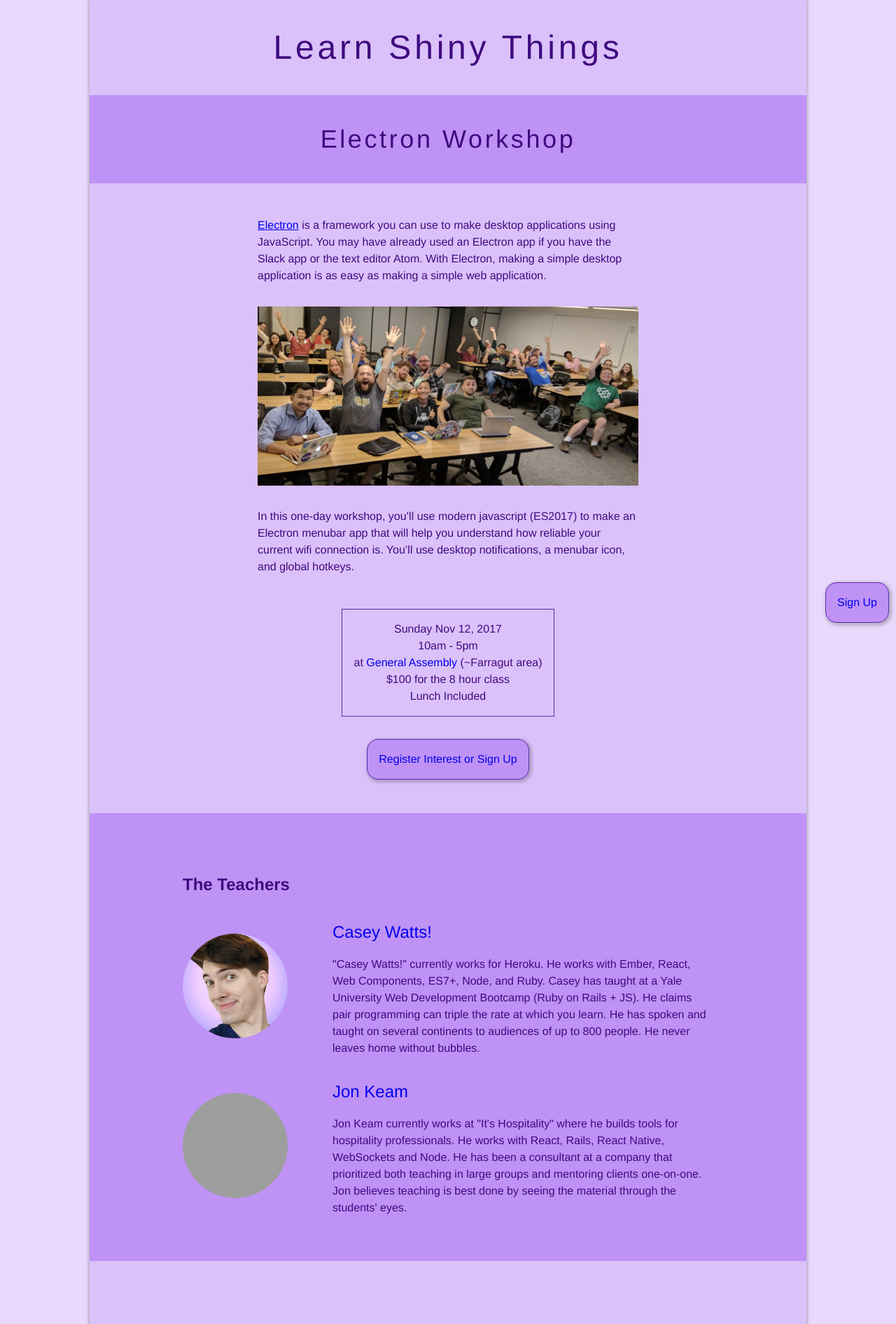
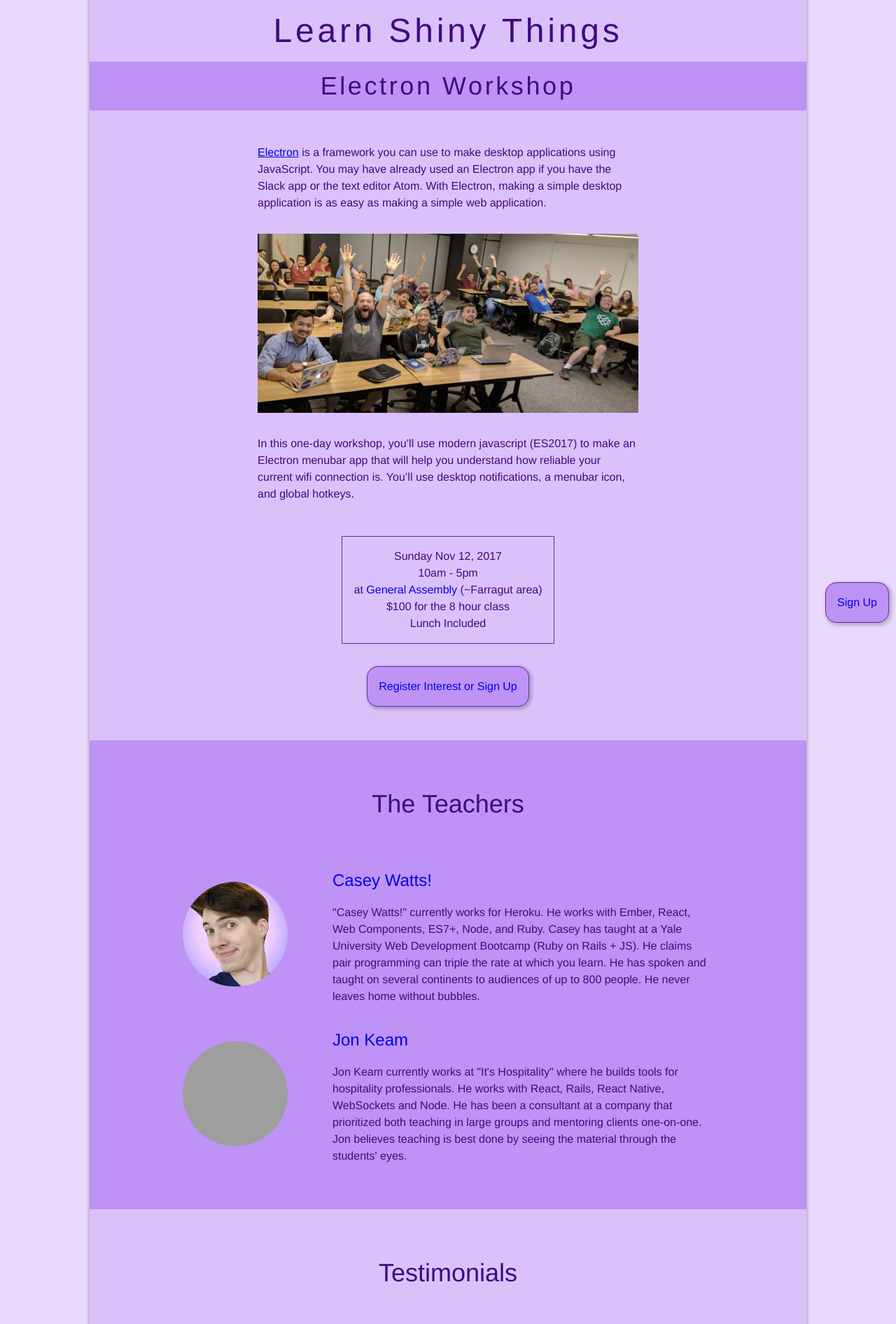
Before and after one commit to learnshinythings/learnshinythings.github.io, a Jekyll site: the page built from electron.md, in a window 1280 px wide. Shown: the top 1892 px of the page at 70% size. Built offline with Jekyll 4.4.1, drawn with Linux system fonts in a browser that asks for light colours; nearby versions of some CDN libraries; grey boxes are pictures that could not be loaded.

Commit message:
page header spacing

```diff
--- a/_layouts/general.html
+++ b/_layouts/general.html
@@ -14,7 +14,7 @@
   <body class="bg-purp-lighter">
     <div class="mw8 center min-vh-100 shadow-1">
       <div class="lh-copy">
-        <div class="f1 tc pv4 tracked bg-purp-light">Learn Shiny Things</div>
+        <div class="f1 tc pv2 tracked bg-purp-light">Learn Shiny Things</div>
 
         {{ content }}
 
--- a/electron.md
+++ b/electron.md
@@ -7,9 +7,7 @@ layout: general
 
 
 <div class="bg-purp tc">
-<div class="f2 tracked measure-wide dib tl" markdown="1">
-Electron Workshop
-</div>
+<div class="f2 tracked measure-wide dib tl pv2">Electron Workshop</div>
 </div>
 
 
@@ -45,7 +43,8 @@ Electron Workshop
 <div class="bg-purp pa5-ns tc flex items-center justify-center">
 <div class="dib tl" markdown="1">
 
-## The Teachers
+<div class="tc f2 mb5">The Teachers</div>
+
 <div class="flex items-center justify-center mt4">
   <a href="http://caseywatts.com/"><img src="/headshot-casey.png" class="headshot"></a>
   <div class="ml5 measure-wide">
@@ -68,7 +67,8 @@ Electron Workshop
 <div class="bg-purp-light pa5-ns tc flex items-center justify-center">
 <div class="dib tl" markdown="1">
 
-## Testimonials
+<div class="tc f2 mb5">Testimonials</div>
+
 <div class="flex items-center justify-center mt4">
   <img src="/headshot-steve.jpg" class="headshot">
   <div class="ml5 measure-wide">
@@ -83,7 +83,9 @@ Electron Workshop
 
 <div class="bg-purp pa5-ns tc">
 <div class="measure-wide dib tl" markdown="1">
-## Workshop Description
+
+<div class="tc f2 mb5">Workshop Description</div>
+
 Electron provides a set of [cross-platform APIs](https://github.com/electron/electron-api-demos) you can use to interact with the desktop computer. You can use these to have an icon in the tray/menubar, to display notifications, register keyboard shortcuts, and much more. An Electron application has a node “server” running locally doing most of the work, and often additionally a browser process running locally to display things prettily.
 
 No node experience required, but some basic JavaScript experience would be helpful. If you want to play with Node ahead of time anyway (or brush up on your Javascript), I'd recommend NodeSchool's two command-line courses: [Javascripting](https://github.com/workshopper/javascripting) and [LearnYouNode](https://github.com/workshopper/learnyounode). If you'd enjoy reading/skimming a book, I might recommend [Eloquent Javascript](http://eloquentjavascript.net/) (free to read online).
@@ -110,7 +112,9 @@ This class will walk students through creating a new JavaScript project from scr
 
 <div class="bg-purp-light pa5-ns tc">
 <div class="measure-wide dib tl" markdown="1">
-## Details
+
+<div class="tc f2 mb5">Details</div>
+
 ### Scenario / User Story
 You work remotely. When pair programming or video chatting online, sometimes the connection gets bad.
 You're never sure if it's your side or their side having issues.
```
